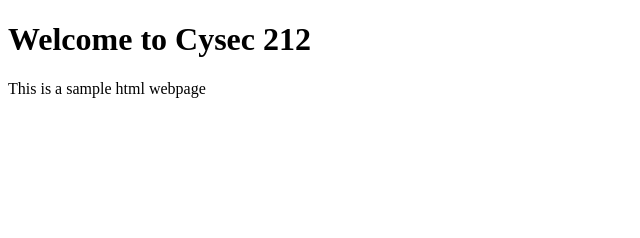
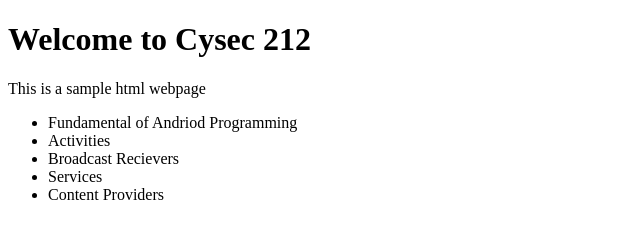
Before and after one commit to MotorolaMan173/hellocysec212-2025, a plain HTML site: page index.html in a window 1280 px wide. Shown: the whole page, without its empty margins (0-640 px from the left). Drawn offline with Linux system fonts and the light colour scheme.

Commit message:
Updated Index.html with list of topics

```diff
--- a/index.html
+++ b/index.html
@@ -9,5 +9,13 @@
     <h1>Welcome to Cysec 212</h1>
 
     <p>This is a sample html webpage</p>
+
+    <ul>
+        <li>Fundamental of Andriod Programming</li>
+        <li>Activities</li>
+        <li>Broadcast Recievers</li>
+        <li>Services</li>
+        <li>Content Providers</li>
+    </ul>
 </body>
 </html>
```
